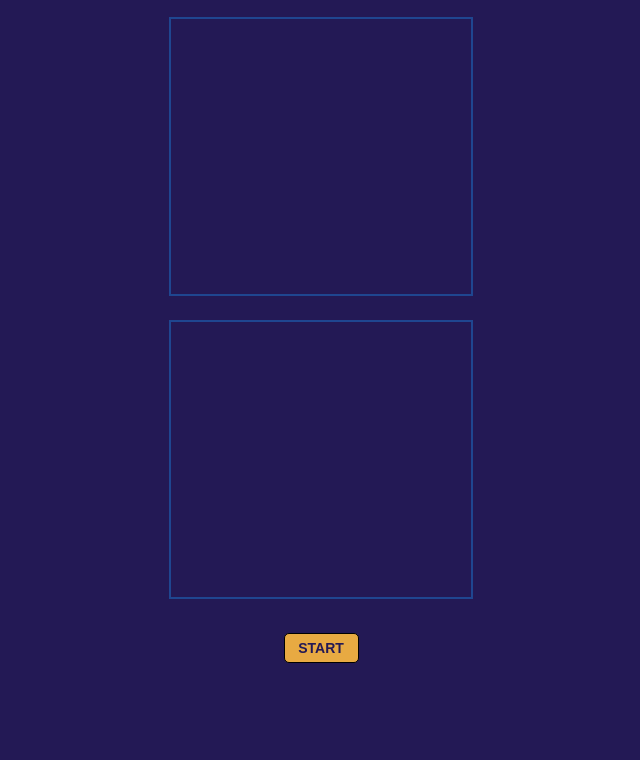
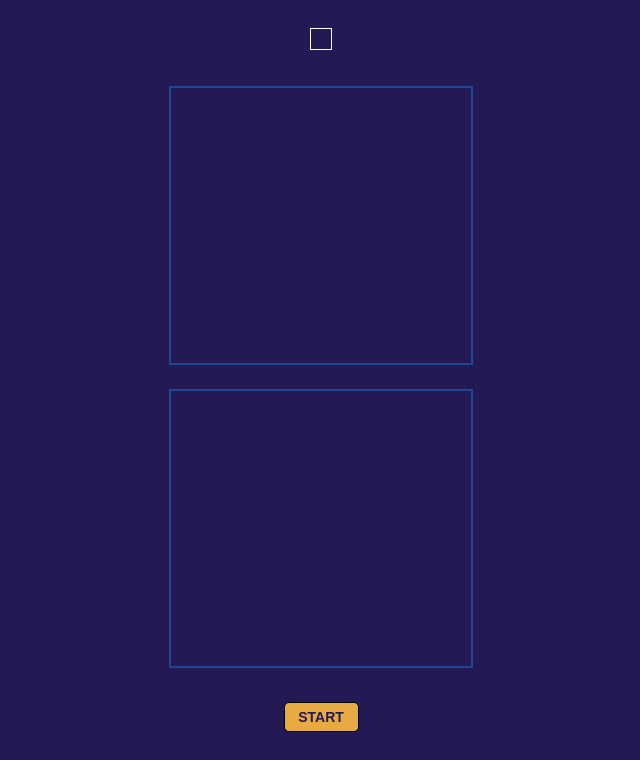
Before and after one commit to KevZ1209/TreadmillWorkoutJS, a plain HTML site: page index.html in a window 1280 px wide. Shown: the part 73-833 px from the top of the page, without its empty margins (319-959 px from the left). Before the commit the page ends 800 px from the top, so only its background shows below. Drawn offline with Linux system fonts and the light colour scheme.

Commit message:
add timer

```diff
--- a/styles.css
+++ b/styles.css
@@ -45,3 +45,15 @@ body {
 .flash {
     background-color: red;
 }
+
+#big-timer {
+    font-size: 2rem;
+    border: 1px solid white;
+    padding: 10px;
+    width: auto;
+    display: inline-block;
+}
+
+.small-title {
+    font-size: 1rem;
+}
```
